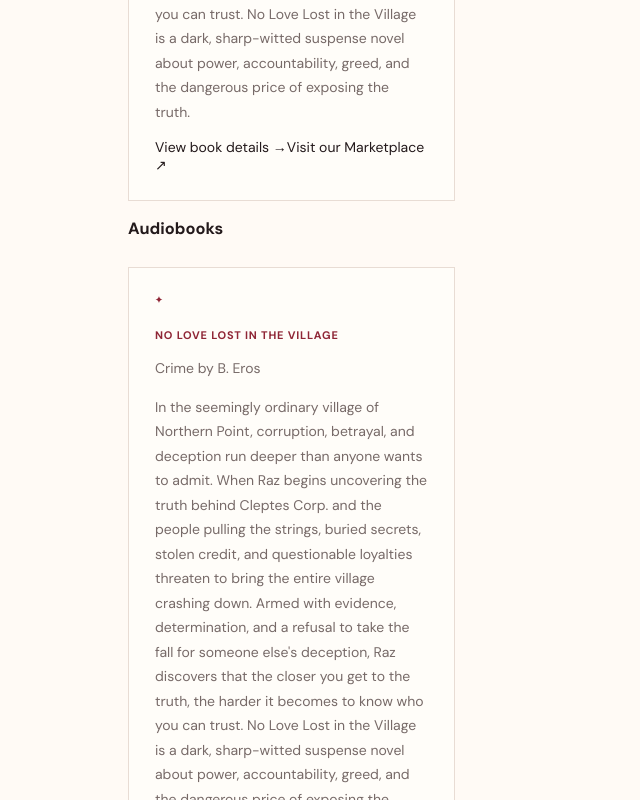
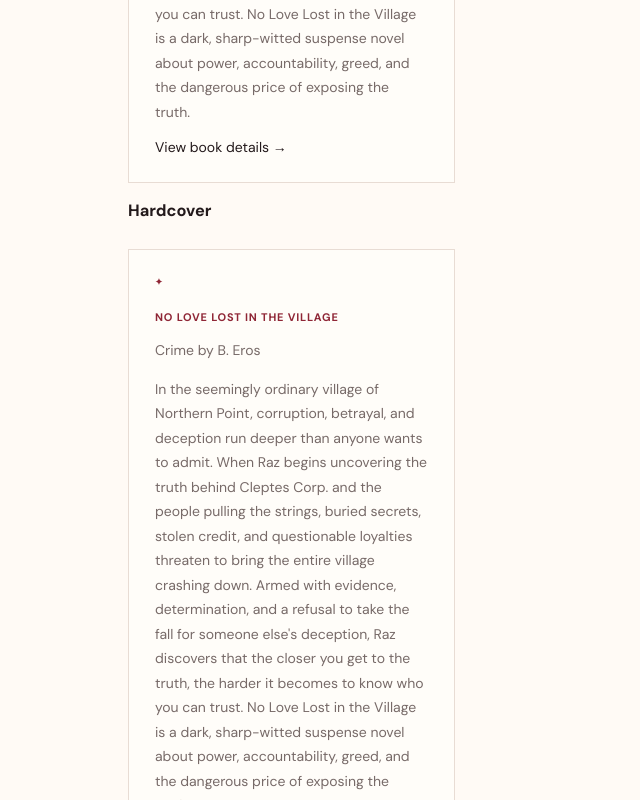
Before and after one commit to erospublish-bit/eros-publishing, a Next.js app: page /books in a window 1280 px wide. Shown: the part 1180-1980 px from the top of the page, without its empty margins (0-640 px from the left). Built offline with nearby package versions, Linux system fonts and the light colour scheme; a web font is replaced by a local one.

Commit message:
Add hardcover edition support: app/books/page.tsx

```diff
--- a/app/books/page.tsx
+++ b/app/books/page.tsx
@@ -4,6 +4,7 @@ import { books, type BookFormat } from '@/lib/books';
 
 const formats: { id: string; format: BookFormat; title: string; emptyMessage: string }[] = [
   { id: 'paperback', format: 'Paperback', title: 'Paperback', emptyMessage: 'No paperback editions are available yet.' },
+  { id: 'hardcover', format: 'Hardcover', title: 'Hardcover', emptyMessage: 'No hardcover editions are available yet.' },
   { id: 'audiobooks', format: 'Audiobook', title: 'Audiobooks', emptyMessage: 'No audiobook editions are available yet.' },
   { id: 'ebooks', format: 'Ebook', title: 'E-books', emptyMessage: 'No e-book editions are available yet.' },
 ];
@@ -42,8 +43,6 @@ export default function BooksPage() {
                           <a key={label} href={url} target="_blank" rel="noreferrer">{label} ↗</a>
                         )) : format === 'Audiobook' && book.audiobookUrl ? (
                           <a href={book.audiobookUrl} target="_blank" rel="noreferrer">Listen on Spotify ↗</a>
-                        ) : book.luluBuyButtonId ? (
-                          <a href={`https://svc.lulu.com/?items=${book.luluBuyButtonId}`} target="_blank" rel="noreferrer">Visit our Marketplace ↗</a>
                         ) : null}
                       </div>
                     </article>
```
